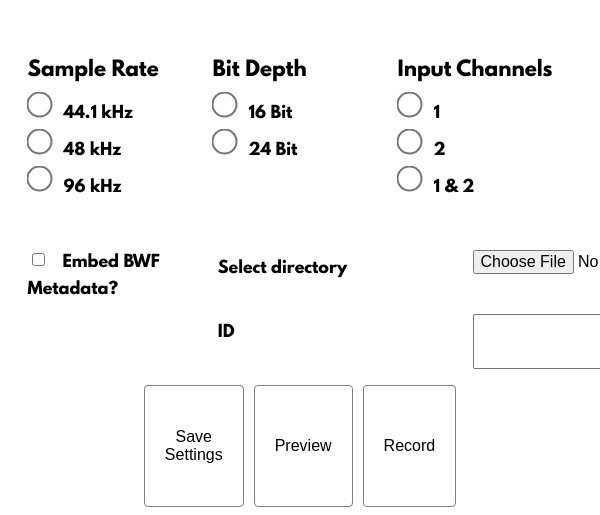
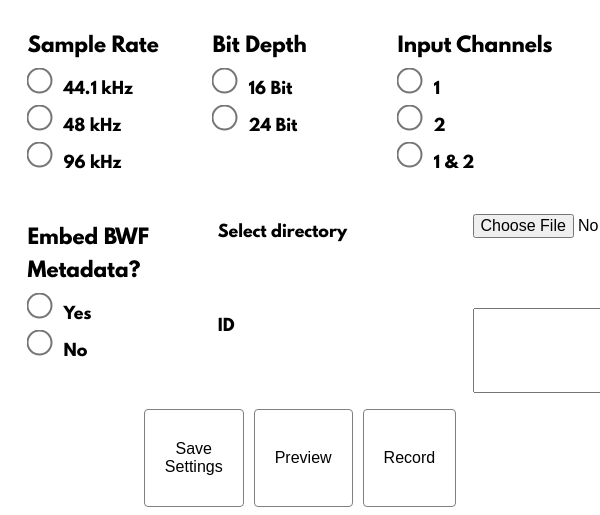
Before and after one commit to privatezero/gui-work, an Electron app: page app/index.html in a window 600 px wide. Shown: the part 285-800 px from the top of the page. Drawn offline with Linux system fonts and the light colour scheme; no server answers.

Commit message:
change to on the radio oh oh

```diff
--- a/app/index.html
+++ b/app/index.html
@@ -21,7 +21,9 @@
             <input type="radio" name="channels" id="1 2" value="1 2"><label for="channels">1 & 2</label>
         </div>
         <div class="bext-options">
-            <input type="checkbox" name="bextchoice" value="checked"> Embed BWF Metadata?<br>
+            <h2>Embed BWF Metadata?</h2>
+            <input type="radio" name="bextchoice" id="bext_on" value="bext_on"><label for="bextchoice">Yes</label>
+            <input type="radio" name="bextchoice" id="bext_off" value="bext_off"><label for="bextchoice">No</label>
         </div>
         <div class="location">
             <label for="destination">Select directory</label>
```
